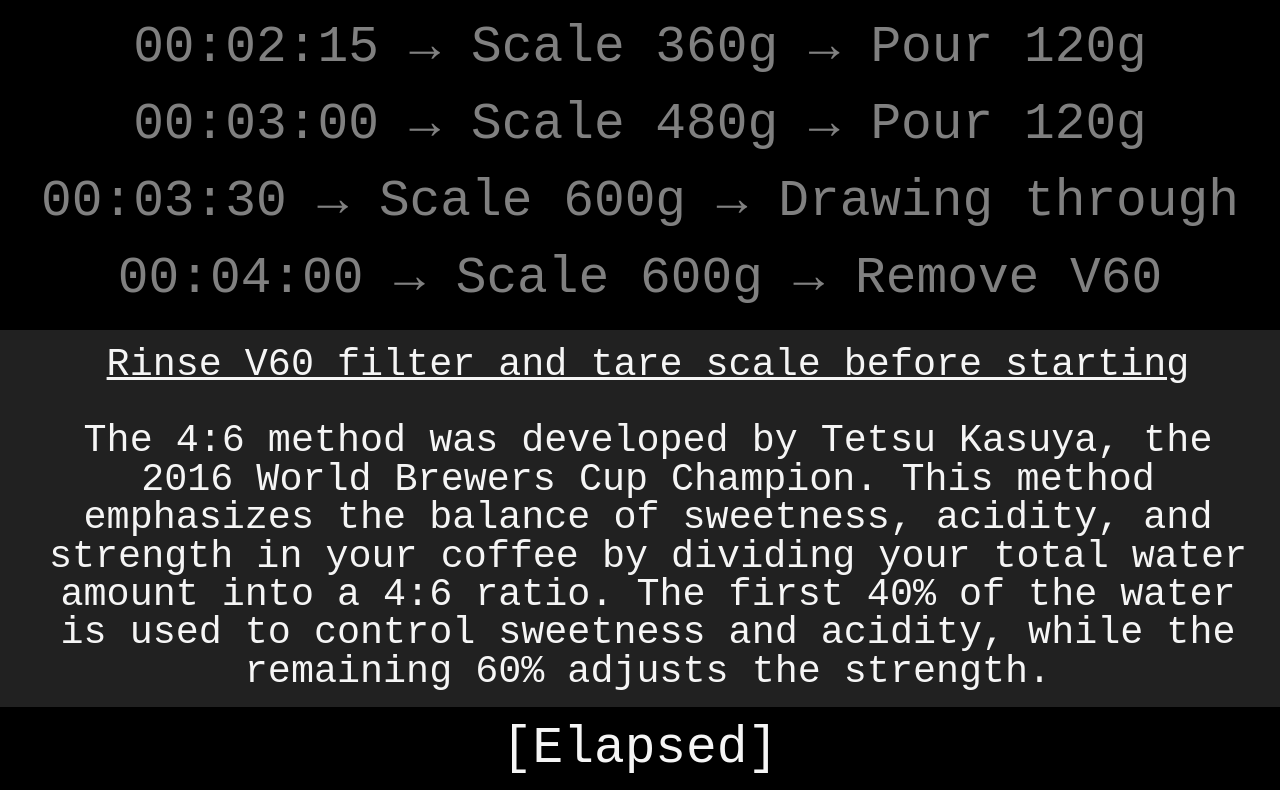
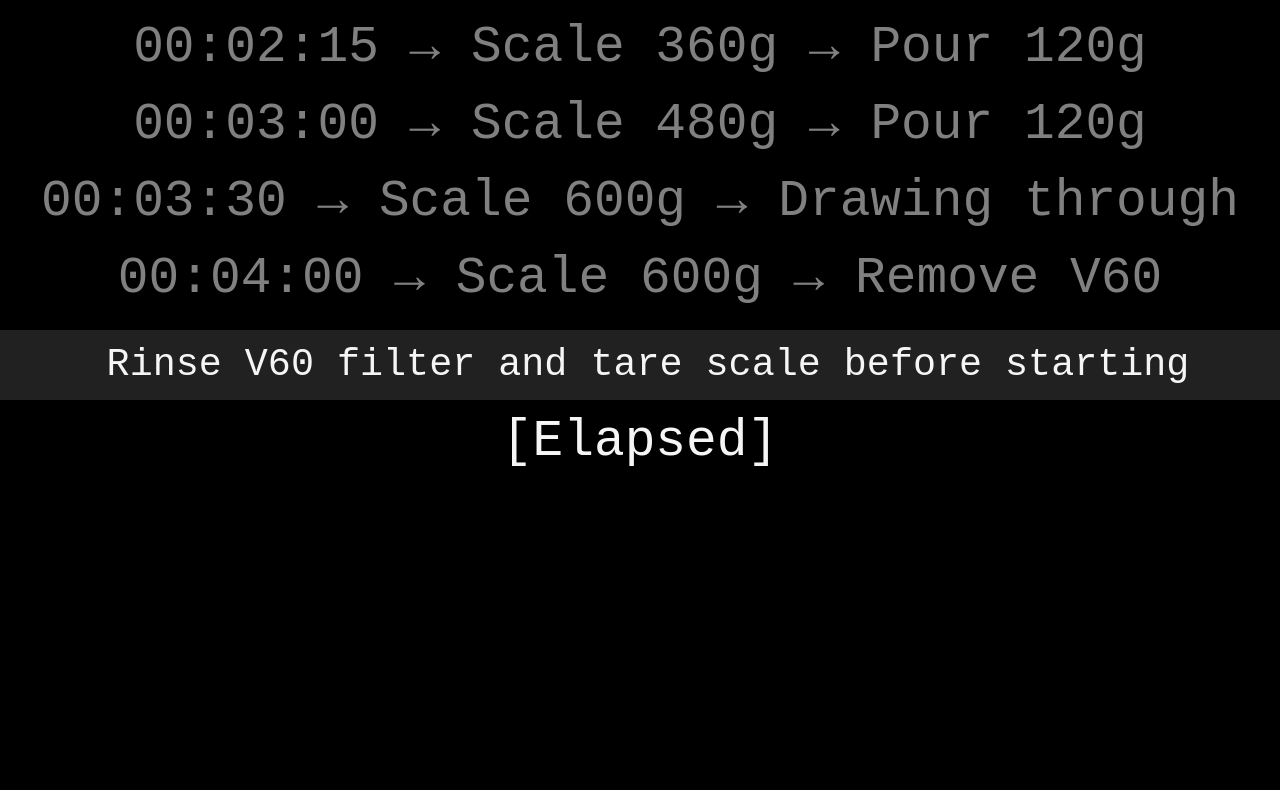
Before and after one commit to 5tu/pour, a plain HTML site: page index.html in a window 1280 px wide. Shown: the part 832-1622 px from the top of the page. After the commit the page ends 1315 px from the top, so only its background shows below. Drawn offline with nearby package versions, Linux system fonts and the light colour scheme; a small style sheet from the web is missing.

Commit message:
Update index.html

```diff
--- a/index.html
+++ b/index.html
@@ -27,11 +27,7 @@
 
     <div id="info"></div>
 
-    <div id="subtitle"><u>Rinse V60 filter and tare scale before starting</u><br><br>The 4:6 method was developed by
-        Tetsu Kasuya, the 2016 World Brewers Cup Champion. This method emphasizes the
-        balance of sweetness, acidity, and strength in your coffee by dividing your total water amount into a 4:6 ratio.
-        The first 40% of the water is used to control sweetness and acidity, while the remaining 60% adjusts the
-        strength. </div>
+    <div id="subtitle">Rinse V60 filter and tare scale before starting</div>
 
     <div id="timer">[Elapsed]</div>
 
```
